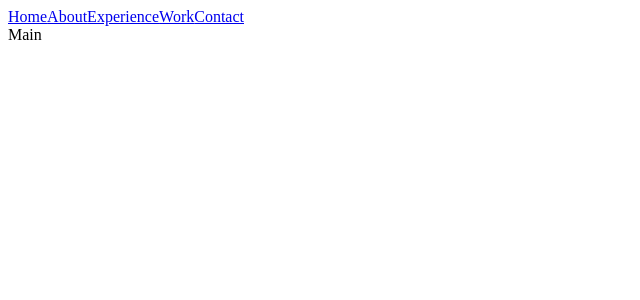
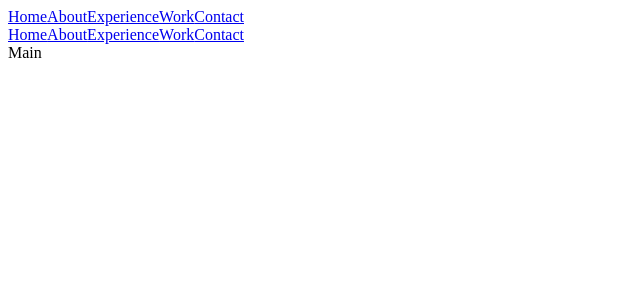
Before and after one commit to jmblalock/next-js-blog, a Next.js app: page / in a window 1280 px wide. Shown: the top 300 px of the page, without its empty margins (0-640 px from the left). Built offline with nearby package versions, Linux system fonts and the light colour scheme.

Commit message:
put nav in head and header in page accepting props

```diff
--- a/components/Nav.js
+++ b/components/Nav.js
@@ -2,7 +2,7 @@ import Link from "next/link";
 
 export default function Page() {
   return (
-    <div className="min-h-full">
+    <div className="">
       <Link href="/">Home</Link>
       <Link href="/about">About</Link>
       <Link href="/experience">Experience</Link>
--- a/components/Page.js
+++ b/components/Page.js
@@ -0,0 +1,10 @@
+import Header from "./Header";
+
+export default function Page({ children }) {
+  return (
+    <div>
+      <Header />
+      {children}
+    </div>
+  );
+}
--- a/pages/_app.js
+++ b/pages/_app.js
@@ -1,7 +1,12 @@
-import 'tailwindcss/tailwind.css'
+import "tailwindcss/tailwind.css";
+import Page from "../components/Page";
 
 function MyApp({ Component, pageProps }) {
-  return <Component {...pageProps} />
+  return (
+    <Page>
+      <Component {...pageProps} />
+    </Page>
+  );
 }
 
-export default MyApp
+export default MyApp;
--- a/tailwind.config.js
+++ b/tailwind.config.js
@@ -1,6 +1,6 @@
 module.exports = {
-  mode: 'jit',
-  purge: ['./pages/**/*.{js,ts,jsx,tsx}', './components/**/*.{js,ts,jsx,tsx}'],
+  mode: "jit",
+  purge: ["./pages/**/*.{js,ts,jsx,tsx}", "./components/**/*.{js,ts,jsx,tsx}"],
   darkMode: false, // or 'media' or 'class'
   theme: {
     extend: {},
@@ -9,4 +9,4 @@ module.exports = {
     extend: {},
   },
   plugins: [],
-}
+};
```
